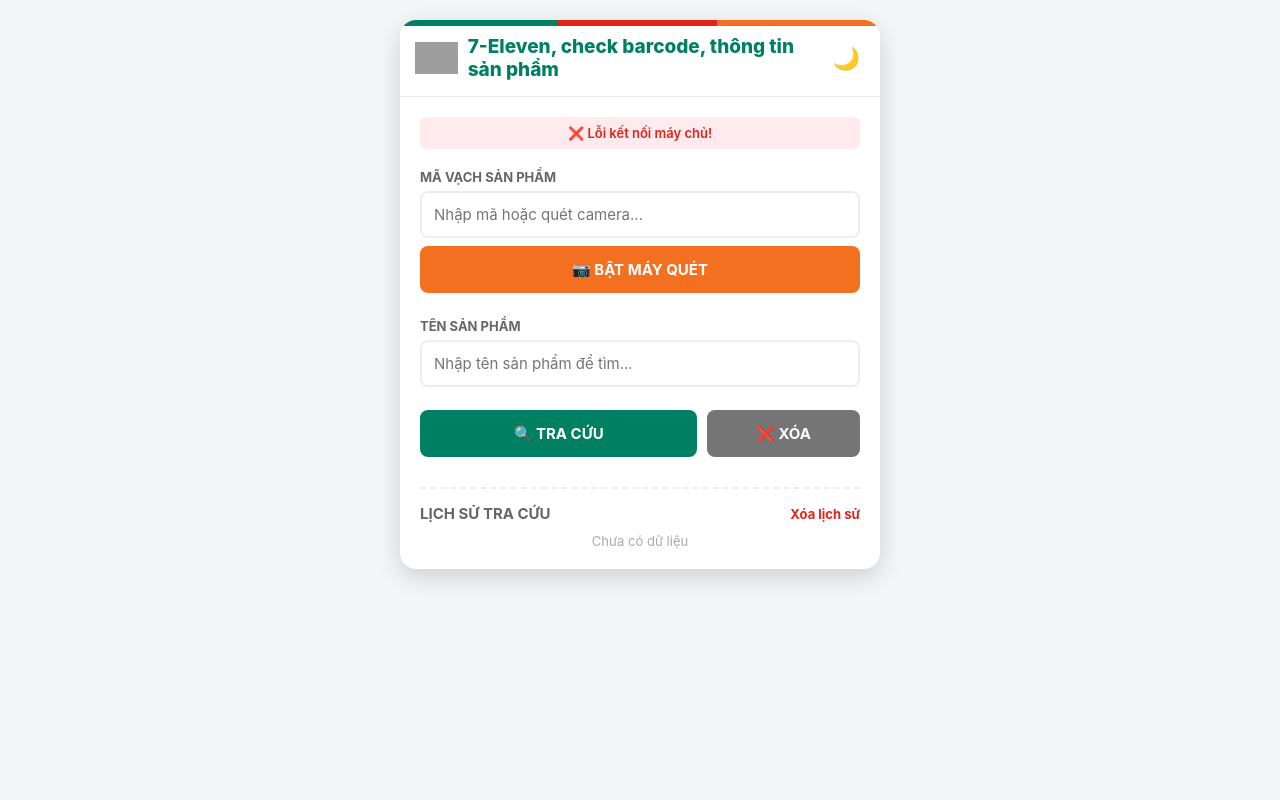
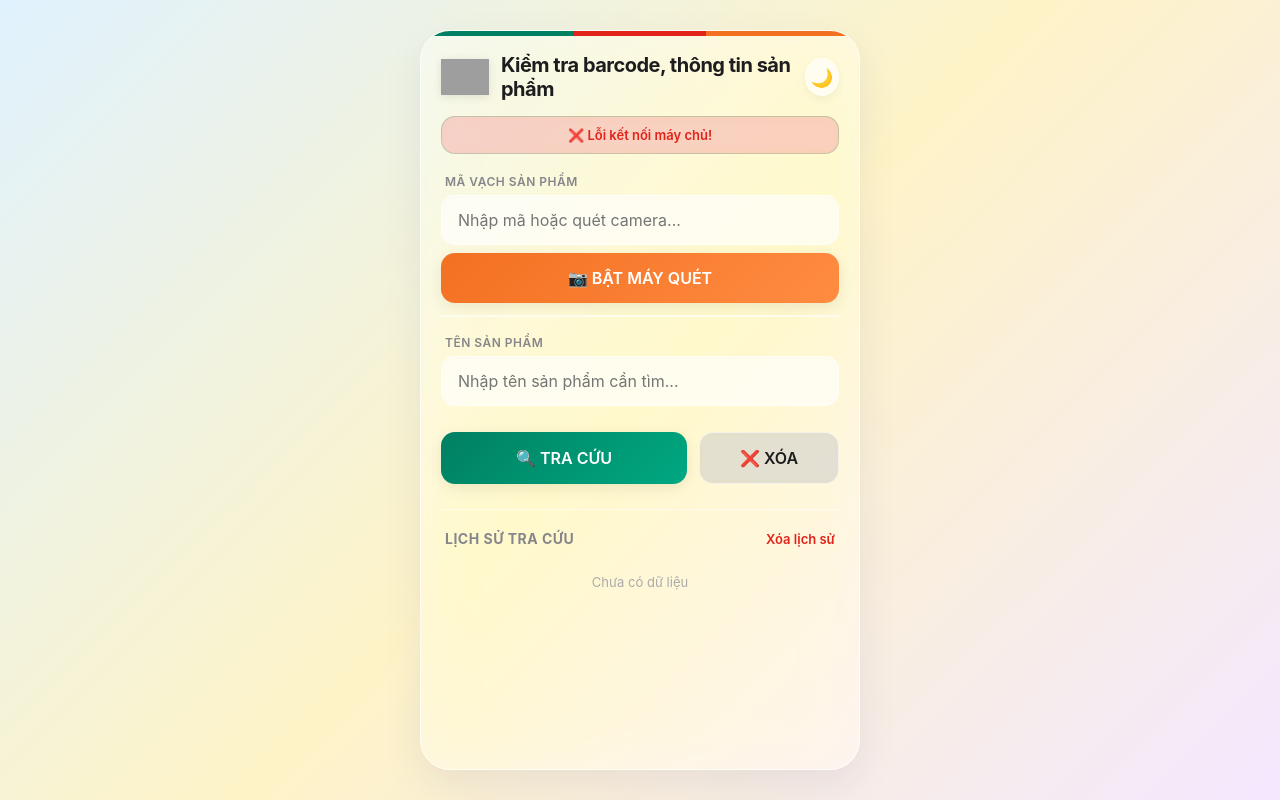
Before and after one commit to lamhuy12599/1050kiemtragia, a plain HTML site: page index.html in a window 1280 px wide. Drawn offline with Linux system fonts and the light colour scheme; no server answers; grey boxes are pictures that could not be loaded.

Commit message:
Update index.html

```diff
--- a/index.html
+++ b/index.html
@@ -11,85 +11,267 @@
     <script src="https://unpkg.com/html5-qrcode"></script>
 
     <style>
-        /* CSS Reset & Font */
-        * { box-sizing: border-box; margin: 0; padding: 0; font-family: -apple-system, BlinkMacSystemFont, "Segoe UI", Roboto, Arial, sans-serif; }
+        /* --- iOS SF Pro Font & Base Reset --- */
+        * {
+            box-sizing: border-box;
+            margin: 0;
+            padding: 0;
+            font-family: -apple-system, BlinkMacSystemFont, "Segoe UI", Roboto, Helvetica, Arial, sans-serif;
+            -webkit-font-smoothing: antialiased;
+        }
 
-        /* BIẾN MÀU SẮC */
+        /* --- 7-Eleven & iOS Liquid Glass Theme Tokens --- */
         :root {
             --7e-green: #008062;
             --7e-orange: #F37021;
             --7e-red: #E2231A;
-            --bg-main: #F4F5F7;
-            --bg-card: #ffffff;
-            --text-main: #333;
-            --text-muted: #666;
-            --border-color: #eee;
-            --input-bg: #fff;
+
+            /* Background phức hợp để lộ rõ hiệu ứng kính lỏng */
+            --bg-gradient: linear-gradient(135deg, #e0f2fe 0%, #fef3c7 50%, #f3e8ff 100%);
+
+            /* Hiệu ứng kính lỏng iOS (Glassmorphic Spec) */
+            --glass-bg: rgba(255, 255, 255, 0.45);
+            --glass-border: rgba(255, 255, 255, 0.6);
+            --glass-shadow: rgba(31, 38, 135, 0.08);
+            --card-inner-bg: rgba(255, 255, 255, 0.6);
+
+            --text-main: #1d1d1f; /* Màu chữ chuẩn Apple */
+            --text-muted: #86868b;
+            --input-bg: rgba(255, 255, 255, 0.65);
         }
 
         [data-theme="dark"] {
-            --bg-main: #121212;
-            --bg-card: #1e1e1e;
-            --text-main: #f1f1f1;
-            --text-muted: #aaa;
-            --border-color: #333;
-            --input-bg: #2c2c2c;
+            --bg-gradient: linear-gradient(135deg, #0f172a 0%, #1e1b4b 50%, #111827 100%);
+            --glass-bg: rgba(30, 30, 30, 0.55);
+            --glass-border: rgba(255, 255, 255, 0.1);
+            --glass-shadow: rgba(0, 0, 0, 0.4);
+            --card-inner-bg: rgba(255, 255, 255, 0.05);
+            --text-main: #f5f5f7;
+            --text-muted: #a1a1a6;
+            --input-bg: rgba(0, 0, 0, 0.3);
         }
 
-        body { background-color: var(--bg-main); color: var(--text-main); display: flex; justify-content: center; padding: 20px 10px; transition: 0.3s; }
+        body {
+            background: var(--bg-gradient);
+            background-attachment: fixed;
+            color: var(--text-main);
+            display: flex;
+            justify-content: center;
+            padding: 30px 12px;
+            transition: background 0.5s ease;
+            min-height: 100vh;
+        }
 
-        .app-container { width: 100%; max-width: 480px; background: var(--bg-card); border-radius: 16px; box-shadow: 0 8px 24px rgba(0,0,0,0.15); overflow: hidden; transition: 0.3s; }
+        /* --- Container mang phong cách Kính lỏng iOS --- */
+        .app-container {
+            width: 100%;
+            max-width: 440px;
+            background: var(--glass-bg);
+            backdrop-filter: blur(25px) saturate(190%);
+            -webkit-backdrop-filter: blur(25px) saturate(190%);
+            border-radius: 30px; /* Bo cong tròn mềm mại kiểu iOS */
+            border: 1px solid var(--glass-border);
+            box-shadow: 0 16px 40px 0 var(--glass-shadow);
+            overflow: hidden;
+            transition: all 0.3s cubic-bezier(0.25, 0.8, 0.25, 1);
+        }
 
-        /* Header có chứa Logo */
-        .app-header { background: var(--bg-card); display: flex; justify-content: space-between; align-items: center; padding: 15px 15px; border-bottom: 1px solid var(--border-color); position: relative; }
-        .app-header::before { content: ''; position: absolute; top: 0; left: 0; width: 100%; height: 6px; background: linear-gradient(to right, var(--7e-green) 33%, var(--7e-red) 33%, var(--7e-red) 66%, var(--7e-orange) 66%); }
+        /* --- Header tích hợp dải màu đặc trưng 7-Eleven --- */
+        .app-header {
+            display: flex;
+            justify-content: space-between;
+            align-items: center;
+            padding: 22px 20px 15px 20px;
+            position: relative;
+        }
+        /* Thanh sọc 3 màu huyền thoại của 7-Eleven */
+        .app-header::before {
+            content: '';
+            position: absolute;
+            top: 0;
+            left: 0;
+            width: 100%;
+            height: 5px;
+            background: linear-gradient(to right, var(--7e-green) 35%, var(--7e-red) 35%, var(--7e-red) 65%, var(--7e-orange) 65%);
+        }
 
-        /* Căn chỉnh Logo và Tiêu đề nằm ngang */
-        .header-left { display: flex; align-items: center; gap: 10px; }
-        .app-logo { height: 32px; width: auto; object-fit: contain; }
-        .app-header h2 { color: var(--7e-green); font-size: 19px; font-weight: 800; }
+        .header-left { display: flex; align-items: center; gap: 12px; }
+        .app-logo { height: 36px; width: auto; filter: drop-shadow(0 2px 4px rgba(0,0,0,0.1)); }
+        .app-header h2 {
+            color: var(--text-main);
+            font-size: 20px;
+            font-weight: 700;
+            letter-spacing: -0.5px;
+        }
 
-        .theme-btn { background: none; border: none; font-size: 22px; cursor: pointer; padding: 5px; border-radius: 50%; }
+        /* Nút chuyển giao diện dạng icon tròn iOS */
+        .theme-btn {
+            background: var(--input-bg);
+            border: 1px solid var(--glass-border);
+            font-size: 18px;
+            cursor: pointer;
+            width: 38px;
+            height: 38px;
+            border-radius: 50%;
+            display: flex;
+            align-items: center;
+            justify-content: center;
+            box-shadow: 0 4px 10px rgba(0,0,0,0.05);
+            transition: transform 0.2s;
+        }
+        .theme-btn:active { transform: scale(0.9); }
 
-        .app-body { padding: 20px; }
-        .status-bar { text-align: center; font-size: 13px; font-weight: 600; padding: 8px; border-radius: 6px; margin-bottom: 20px; background: #e8f5e9; color: var(--7e-green); }
+        .app-body { padding: 0 20px 25px 20px; }
 
-        .form-group { margin-bottom: 15px; }
-        label { font-size: 13px; font-weight: 700; color: var(--text-muted); text-transform: uppercase; margin-bottom: 6px; display: block; }
-        input { width: 100%; padding: 12px; border: 2px solid var(--border-color); border-radius: 8px; font-size: 15px; background: var(--input-bg); color: var(--text-main); transition: 0.3s; }
-        input:focus { border-color: var(--7e-green); outline: none; }
+        /* --- Status Bar nhấp nháy nhẹ kiểu iOS Toast --- */
+        .status-bar {
+            text-align: center;
+            font-size: 13px;
+            font-weight: 600;
+            padding: 10px;
+            border-radius: 14px;
+            margin-bottom: 20px;
+            background: rgba(0, 128, 98, 0.15);
+            color: var(--7e-green);
+            backdrop-filter: blur(5px);
+            border: 1px solid rgba(0, 128, 98, 0.2);
+        }
 
-        .btn { width: 100%; padding: 14px; font-size: 15px; font-weight: bold; border: none; border-radius: 8px; cursor: pointer; color: white; display: flex; justify-content: center; align-items: center; gap: 8px; margin-top: 8px; transition: 0.2s; }
-        .btn:active { transform: scale(0.98); }
-        .btn-scan { background-color: var(--7e-orange); }
-        .btn-scan:hover { background-color: #d6611a; }
+        .form-group { margin-bottom: 18px; }
+        label {
+            font-size: 12px;
+            font-weight: 600;
+            color: var(--text-muted);
+            text-transform: uppercase;
+            margin-bottom: 6px;
+            margin-left: 4px;
+            display: block;
+            letter-spacing: 0.5px;
+        }
 
-        .action-buttons { display: flex; gap: 10px; margin-top: 15px; }
-        .btn-search { background-color: var(--7e-green); flex: 2; }
-        .btn-clear { background-color: #757575; flex: 1; }
+        /* --- Hộp nhập liệu mịn màng mờ ảo --- */
+        input {
+            width: 100%;
+            padding: 14px 16px;
+            border: 1px solid var(--glass-border);
+            border-radius: 14px;
+            font-size: 16px;
+            background: var(--input-bg);
+            color: var(--text-main);
+            box-shadow: inset 0 1px 3px rgba(0,0,0,0.02);
+            outline: none;
+            transition: all 0.25s ease;
+        }
+        input:focus {
+            background: var(--bg-card);
+            border-color: var(--7e-green);
+            box-shadow: 0 0 0 4px rgba(0, 128, 98, 0.15);
+        }
 
-        #reader { width: 100%; border-radius: 8px; overflow: hidden; margin-top: 10px; }
+        /* --- Hệ thống nút bấm bo góc lớn (iOS Style Buttons) --- */
+        .btn {
+            width: 100%;
+            padding: 15px;
+            font-size: 16px;
+            font-weight: 600;
+            border: none;
+            border-radius: 14px;
+            cursor: pointer;
+            color: white;
+            display: flex;
+            justify-content: center;
+            align-items: center;
+            gap: 8px;
+            margin-top: 8px;
+            transition: all 0.2s ease;
+            box-shadow: 0 4px 15px rgba(0,0,0,0.08);
+        }
+        .btn:active { transform: scale(0.97); opacity: 0.9; }
 
-        .result-box { margin-top: 25px; padding: 20px; border-radius: 12px; background: var(--bg-card); border: 1px solid var(--border-color); display: none; box-shadow: 0 4px 12px rgba(0,0,0,0.05); }
-        .info-row { display: flex; justify-content: space-between; margin-bottom: 12px; font-size: 15px; border-bottom: 1px dotted var(--border-color); padding-bottom: 8px; }
-        .info-row:last-child { border-bottom: none; }
+        /* Giữ màu Cam 7-Eleven cho nút quét ảnh */
+        .btn-scan { background: linear-gradient(135deg, var(--7e-orange) 0%, #ff8c42 100%); }
+
+        .action-buttons { display: flex; gap: 12px; margin-top: 18px; }
+        /* Giữ màu Xanh lục thương hiệu cho nút Tra Cứu */
+        .btn-search { background: linear-gradient(135deg, var(--7e-green) 0%, #00a881 100%); flex: 2; }
+        .btn-clear { background: rgba(117, 117, 117, 0.2); color: var(--text-main); flex: 1; backdrop-filter: blur(5px); border: 1px solid var(--glass-border); box-shadow: none;}
+        [data-theme="dark"] .btn-clear { background: rgba(255,255,255,0.1); }
+
+        #reader { width: 100%; border-radius: 16px; overflow: hidden; margin-top: 12px; border: 1px solid var(--glass-border); }
+
+        /* --- Bảng hiển thị kết quả chuẩn cấu trúc Card iOS --- */
+        .result-box {
+            margin-top: 25px;
+            padding: 18px;
+            border-radius: 20px;
+            background: var(--card-inner-bg);
+            border: 1px solid var(--glass-border);
+            display: none;
+            box-shadow: 0 8px 24px rgba(0,0,0,0.03);
+            animation: slideUp 0.4s cubic-bezier(0.16, 1, 0.3, 1);
+        }
+        @keyframes slideUp {
+            from { transform: translateY(15px); opacity: 0; }
+            to { transform: translateY(0); opacity: 1; }
+        }
+
+        .info-row {
+            display: flex;
+            justify-content: space-between;
+            align-items: center;
+            margin-bottom: 12px;
+            font-size: 15px;
+            border-bottom: 1px solid rgba(0,0,0,0.05);
+            padding-bottom: 10px;
+        }
+        [data-theme="dark"] .info-row { border-bottom-color: rgba(255,255,255,0.05); }
+        .info-row:last-child { border-bottom: none; padding-bottom: 0; margin-bottom: 0; }
+
         .info-label { color: var(--text-muted); font-weight: 500; }
-        .info-value { font-weight: 700; color: var(--text-main); text-align: right; max-width: 65%; }
-        .text-green { color: var(--7e-green); }
-        .text-orange { color: var(--7e-orange); }
+        .info-value { font-weight: 600; color: var(--text-main); text-align: right; max-width: 65%; }
 
-        .barcode-container { background: white; padding: 10px; border-radius: 8px; text-align: center; margin-top: 15px; border: 2px solid #eee; }
+        /* Điểm nhấn màu sắc tài chính & nội bộ */
+        .text-green { color: var(--7e-green); font-weight: 700; }
+        .text-orange { color: var(--7e-orange); font-weight: 700; font-size: 17px; }
+        .text-red { color: var(--7e-red); font-weight: 700; }
+
+        /* Thùng chứa mã vạch */
+        .barcode-container {
+            background: white;
+            padding: 12px;
+            border-radius: 14px;
+            text-align: center;
+            margin-top: 15px;
+            border: 1px solid rgba(0,0,0,0.05);
+        }
         #barcodeImage { max-width: 100%; height: auto; }
 
-        .history-section { margin-top: 30px; border-top: 2px dashed var(--border-color); padding-top: 15px; }
-        .history-header { display: flex; justify-content: space-between; align-items: center; margin-bottom: 10px; }
-        .history-header h3 { font-size: 15px; color: var(--text-muted); text-transform: uppercase; }
-        .btn-clear-history { background: none; border: none; color: var(--7e-red); font-size: 13px; cursor: pointer; font-weight: bold; }
-        .history-list { list-style: none; max-height: 150px; overflow-y: auto; }
-        .history-item { background: var(--input-bg); border: 1px solid var(--border-color); margin-bottom: 8px; padding: 10px 15px; border-radius: 8px; display: flex; justify-content: space-between; cursor: pointer; transition: 0.2s; }
-        .history-item:hover { border-color: var(--7e-green); }
-        .hist-name { font-weight: 600; font-size: 14px; color: var(--text-main); }
-        .hist-barcode { font-size: 12px; color: var(--text-muted); }
+        /* --- Khu vực lịch sử rút gọn dạng iOS List --- */
+        .history-section { margin-top: 25px; border-top: 1px solid var(--glass-border); padding-top: 20px; }
+        .history-header { display: flex; justify-content: space-between; align-items: center; margin-bottom: 12px; padding: 0 4px; }
+        .history-header h3 { font-size: 14px; color: var(--text-muted); text-transform: uppercase; letter-spacing: 0.5px; }
+        .btn-clear-history { background: none; border: none; color: var(--7e-red); font-size: 13px; cursor: pointer; font-weight: 600; }
+
+        .history-list { list-style: none; max-height: 160px; overflow-y: auto; }
+        .history-item {
+            background: var(--card-inner-bg);
+            border: 1px solid var(--glass-border);
+            margin-bottom: 8px;
+            padding: 12px 16px;
+            border-radius: 14px;
+            display: flex;
+            justify-content: space-between;
+            align-items: center;
+            cursor: pointer;
+            transition: all 0.2s ease;
+        }
+        .history-item:hover {
+            border-color: var(--7e-green);
+            background: var(--input-bg);
+            transform: translateY(-1px);
+        }
+        .hist-name { font-weight: 600; font-size: 14px; color: var(--text-main); white-space: nowrap; overflow: hidden; text-overflow: ellipsis; max-width: 70%; }
+        .hist-barcode { font-size: 12px; color: var(--text-muted); font-weight: 500; }
     </style>
 </head>
 <body>
@@ -98,7 +280,7 @@
     <div class="app-header">
         <div class="header-left">
             <img src="https://upload.wikimedia.org/wikipedia/commons/4/40/7-eleven_logo.svg" alt="7-Eleven Logo" class="app-logo">
-            <h2>7-Eleven, check barcode, thông tin sản phẩm</h2>
+            <h2>Kiểm tra barcode, thông tin sản phẩm</h2>
         </div>
         <button class="theme-btn" onclick="toggleTheme()" id="themeIcon">🌙</button>
     </div>
@@ -115,7 +297,7 @@
 
         <div class="form-group">
             <label>Tên Sản Phẩm</label>
-            <input list="productDataList" id="nameInput" placeholder="Nhập tên sản phẩm để tìm...">
+            <input list="productDataList" id="nameInput" placeholder="Nhập tên sản phẩm cần tìm...">
             <datalist id="productDataList"></datalist>
         </div>
 
@@ -139,7 +321,7 @@
             </div>
             <div class="info-row">
                 <span class="info-label">Đổi trả:</span>
-                <span class="info-value" style="color:#d32f2f;" id="resReturn">-</span>
+                <span class="info-value text-red" id="resReturn">-</span>
             </div>
             <div class="info-row">
                 <span class="info-label">Group:</span>
@@ -169,7 +351,6 @@
 </div>
 
 <script>
-    // Link Google Sheet API mã hóa dạng JSON
     const GOOGLE_SHEET_API = "https://script.google.com/macros/s/AKfycbzZKE1WtzqEvZuyZe97JHuyGoIxyalVjAPAwMrV_iEoRJLmLMXKJ2LOo3nUS2LbVF2_/exec";
 
     let products = [];
@@ -205,7 +386,7 @@
         listEl.innerHTML = "";
 
         if (history.length === 0) {
-            listEl.innerHTML = "<li style='text-align:center; color:#aaa; font-size:13px;'>Chưa có dữ liệu</li>";
+            listEl.innerHTML = "<li style='text-align:center; color:#aaa; font-size:13px; padding:15px;'>Chưa có dữ liệu</li>";
             return;
         }
 
@@ -236,7 +417,6 @@
         }
     }
 
-    // Hàm lấy giá trị an toàn, hỗ trợ kiểm tra linh hoạt chữ hoa/thường từ Google Sheet
     function getProp(obj, possibleKeys) {
         for (let key of possibleKeys) {
             if (obj && obj.hasOwnProperty(key) && obj[key] !== undefined && obj[key] !== null) {
@@ -252,7 +432,7 @@
             const response = await fetch(GOOGLE_SHEET_API);
             const rawData = await response.json();
 
-            // Map chính xác theo các cột: productid, barcode, name, price, returnPolicy, group, category, subcategory
+            // Đồng bộ chuẩn hóa theo 8 cột dữ liệu của bạn
             products = rawData.map(item => {
                 return {
                     ProductID: getProp(item, ['productid', 'ProductID', 'productID']),
@@ -266,7 +446,6 @@
                 };
             }).filter(p => p.Barcode !== "-");
 
-            // Đổ tên sản phẩm vào danh sách gợi ý ô tìm kiếm
             const datalist = document.getElementById('productDataList');
             datalist.innerHTML = "";
             products.forEach(p => {
@@ -277,13 +456,13 @@
                 }
             });
 
-            statusDiv.style.background = "#e8f5e9";
+            statusDiv.style.background = "rgba(0, 128, 98, 0.2)";
             statusDiv.style.color = "var(--7e-green)";
             statusDiv.innerText = "✅ Kết nối Database thành công!";
             setTimeout(() => { statusDiv.style.display = "none"; }, 3000);
         } catch (error) {
-            console.error("Lỗi tải dữ liệu dữ liệu từ Google Sheet:", error);
-            statusDiv.style.background = "#ffebee";
+            console.error(error);
+            statusDiv.style.background = "rgba(226, 35, 26, 0.2)";
             statusDiv.style.color = "var(--7e-red)";
             statusDiv.innerText = "❌ Lỗi kết nối máy chủ!";
         }
@@ -317,7 +496,6 @@
 
             document.getElementById('barcodeInput').value = foundProduct.Barcode;
 
-            // Render mã vạch sọc bên dưới kết quả
             try {
                 if(foundProduct.Barcode && foundProduct.Barcode !== "-") {
                     JsBarcode("#barcodeImage", String(foundProduct.Barcode), {
@@ -360,7 +538,7 @@
             },
             (errorMessage) => { }
         ).catch(err => {
-            alert("Vui lòng cấp quyền Camera và sử dụng link HTTPS (như Github Pages) để quét!");
+            alert("Vui lòng cấp quyền Camera và chạy trên môi trường bảo mật HTTPS!");
         });
     }
 </script>
```
